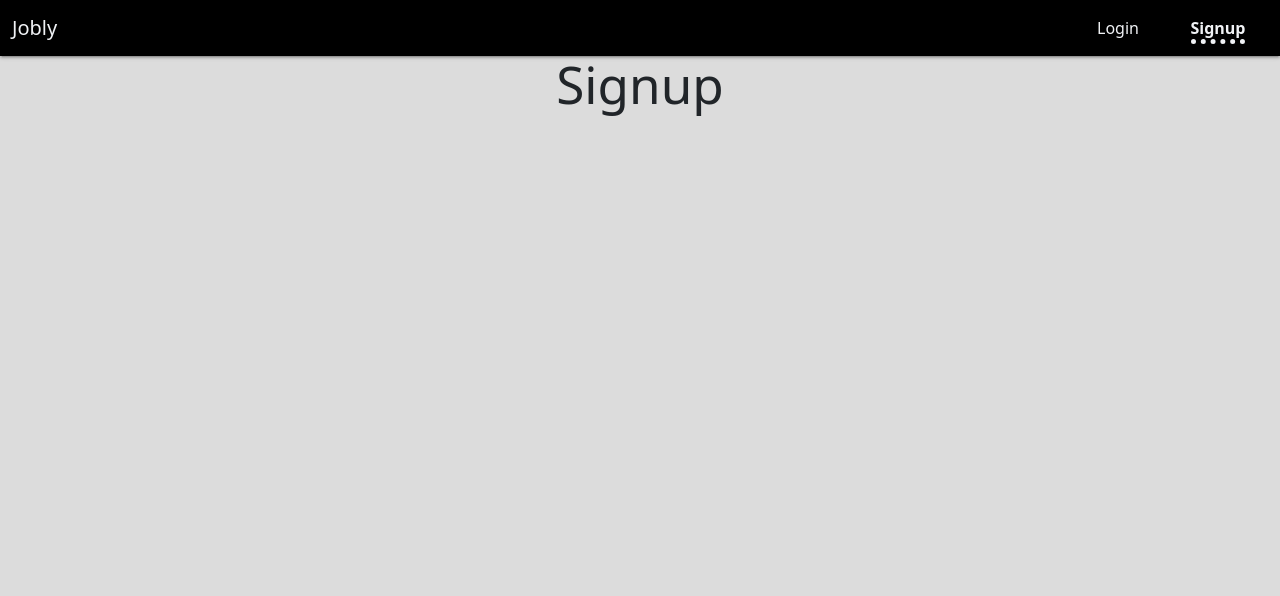
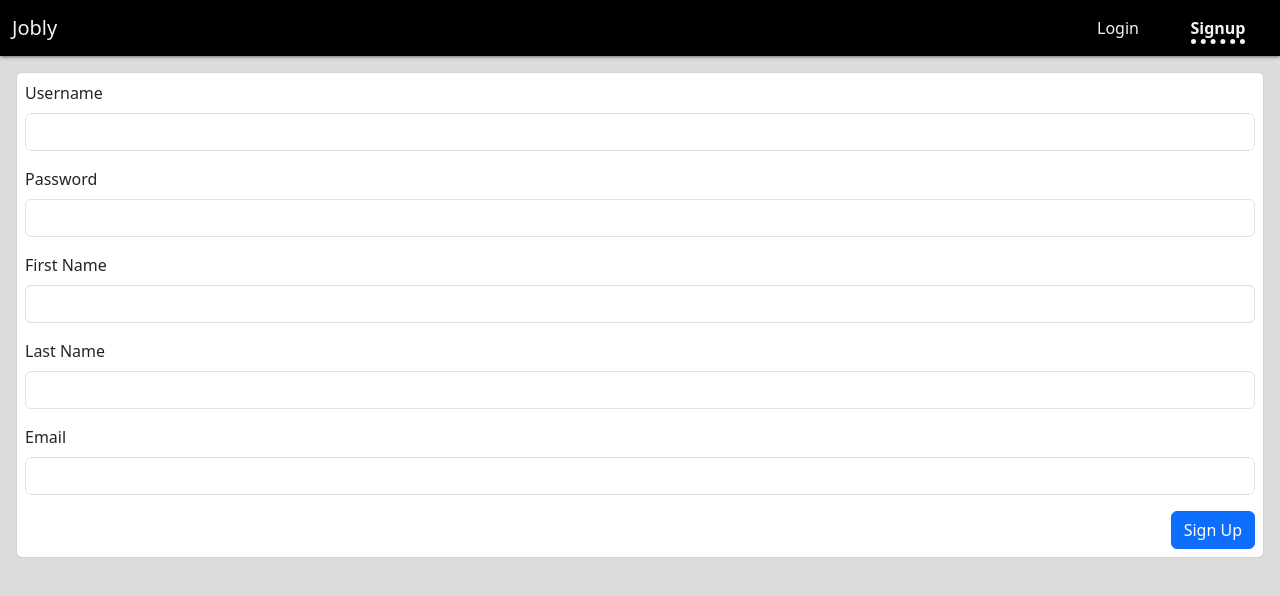
Before and after one commit to yukonnor/bootcamp-react-jobly, a React (Vite) app in the folder frontend/: page /signup in a window 1280 px wide. Shown: the top 596 px of the page. Built offline with nearby package versions, Linux system fonts and the light colour scheme.

Commit message:
add user to localStorage

```diff
--- a/frontend/api.js
+++ b/frontend/api.js
@@ -45,11 +45,22 @@ class JoblyApi {
         return res.company;
     }
 
-    /** Authenticate user (returns {token}) */
+    /** Authenticate user
+     *  returns: {token}) */
 
     static async authenticate(username, password) {
         console.log("in API.authenticate()...");
         let res = await this.request("auth/token", { username, password }, "post");
+        return res;
+    }
+
+    /** Register user
+     *  accepts: userObj { username, password, firstName, lastName, email }
+     *  returns: {token} */
+
+    static async register(userObj) {
+        console.log("in API.register()...");
+        let res = await this.request("auth/register", userObj, "post");
         return res;
     }
 }
--- a/frontend/src/App.jsx
+++ b/frontend/src/App.jsx
@@ -1,6 +1,7 @@
 import { useState, useEffect } from "react";
 import { BrowserRouter, Route, Routes, Link } from "react-router-dom";
 import JoblyApi from "../api.js";
+import useLocalStorage from "./hooks/useLocalStorage";
 import "./App.css";
 
 // Route Components
@@ -15,7 +16,7 @@ import UserProfile from "./UserProfile.jsx";
 
 function App() {
     const [isLoading, setIsLoading] = useState(true);
-    const [user, setUser] = useState({});
+    const [user, setUser] = useLocalStorage("user", {});
 
     /* useEffect to get menue items from db.json upon inital render */
 
@@ -37,13 +38,25 @@ function App() {
     //     authUser();
     // }, []);
 
-    /* authUser to authenticate username + password from login form*/
+    /* authUser to authenticate username + password from Login form*/
 
     async function authUser(username, password) {
         let response = await await JoblyApi.authenticate(username, password);
-        console.log("authUer response:", response);
+        console.log("authUser response:", response);
         if (response && response.token) {
             setUser((user) => ({ username, ...response }));
+        }
+        return response;
+    }
+
+    /* registerUser to create a user from Signup form
+    /  userObj is: { username, password, firstName, lastName, email } */
+
+    async function registerUser(userObj) {
+        let response = await await JoblyApi.register(userObj);
+        console.log("registerUser response:", response);
+        if (response && response.token) {
+            setUser((user) => ({ username: userObj.username, ...response }));
         }
         return response;
     }
@@ -62,8 +75,16 @@ function App() {
                         <Route exact path="/companies" element={<Companies />} />
                         <Route exact path="/companies/:companyHandle" element={<CompanyDetail />} />
                         <Route exact path="/jobs" element={<Jobs />} />
-                        <Route exact path="/login" element={<Login authUser={authUser} />} />
-                        <Route exact path="/signup" element={<Signup />} />
+                        <Route
+                            exact
+                            path="/login"
+                            element={<Login user={user} authUser={authUser} />}
+                        />
+                        <Route
+                            exact
+                            path="/signup"
+                            element={<Signup user={user} registerUser={registerUser} />}
+                        />
                         <Route exact path="/profile" element={<UserProfile />} />
                     </Routes>
                 </main>
--- a/frontend/src/Login.jsx
+++ b/frontend/src/Login.jsx
@@ -1,12 +1,12 @@
 import React, { useState } from "react";
-import { useNavigate } from "react-router-dom";
+import { Navigate, useNavigate } from "react-router-dom";
 import { Card, Form, FormGroup, Label, Input, Button, Alert } from "reactstrap";
 
 /** Form for authenticating / logging in a user
  *
  */
 
-const Login = ({ authUser }) => {
+const Login = ({ user, authUser }) => {
     const INITIAL_STATE = { username: "testadmin", password: "password" };
     const [formData, setFormData] = useState(INITIAL_STATE);
     const [error, setError] = useState();
@@ -29,7 +29,7 @@ const Login = ({ authUser }) => {
         if (response.token) {
             navigate("/");
         } else {
-            setError("Invalid username/password.");
+            setError(response.message);
         }
     };
 
@@ -42,6 +42,11 @@ const Login = ({ authUser }) => {
             [name]: value,
         }));
     };
+
+    // if user is logged in, redirect to home screen
+    if (user.token) {
+        return <Navigate to="/" />;
+    }
 
     /** Render form. After form submitted, show a success alert with link to home page. */
 
--- a/frontend/src/NavBar.jsx
+++ b/frontend/src/NavBar.jsx
@@ -24,7 +24,7 @@ function NavBar({ user, setUser }) {
                     </NavItem>
                     <NavItem>
                         <NavLink to="/" onClick={handleLogOut}>
-                            Log Out
+                            {`Log Out (${user.username})`}
                         </NavLink>
                     </NavItem>
                 </Nav>
--- a/frontend/src/Signup.jsx
+++ b/frontend/src/Signup.jsx
@@ -1,7 +1,121 @@
-import { Link } from "react-router-dom";
+import React, { useState } from "react";
+import { useNavigate } from "react-router-dom";
+import { Card, Form, FormGroup, Label, Input, Button, Alert } from "reactstrap";
 
-function Signup() {
-    return <h1>Signup</h1>;
-}
+/** Form for creating a user
+ *
+ */
+
+const Signup = ({ user, registerUser }) => {
+    const INITIAL_STATE = { username: "", password: "", firstName: "", lastName: "", email: "" };
+    const [formData, setFormData] = useState(INITIAL_STATE);
+    const [error, setError] = useState();
+    const navigate = useNavigate();
+
+    /** Send user object to parent for authentication.
+     *  If successful: redirect to home page as logged in user
+     *  If error: show error message */
+
+    const handleSubmit = async (evt) => {
+        evt.preventDefault();
+
+        const userObj = formData;
+
+        const response = await registerUser(userObj);
+
+        console.log("handleSubmit register response: ", response);
+
+        // based on response, navigate home or show error
+        if (response.token) {
+            navigate("/");
+        } else {
+            setError(response.message);
+        }
+    };
+
+    /** Update local state w/ current state of input element */
+
+    const handleChange = (evt) => {
+        const { name, value } = evt.target;
+        setFormData((fData) => ({
+            ...fData,
+            [name]: value,
+        }));
+    };
+
+    // if user is logged in, redirect to home screen
+    if (user.token) {
+        return <Navigate to="/" />;
+    }
+
+    /** Render form. After form submitted, show a success alert with link to home page. */
+
+    return (
+        <>
+            <Card>
+                <Form onSubmit={handleSubmit}>
+                    <FormGroup>
+                        <Label for="username">Username</Label>
+                        <Input
+                            id="username"
+                            name="username"
+                            type="text"
+                            value={formData.username}
+                            onChange={handleChange}
+                        ></Input>
+                    </FormGroup>
+
+                    <FormGroup>
+                        <Label for="password">Password</Label>
+                        <Input
+                            id="password"
+                            name="password"
+                            type="password"
+                            value={formData.password}
+                            onChange={handleChange}
+                        ></Input>
+                    </FormGroup>
+
+                    <FormGroup>
+                        <Label for="firstName">First Name</Label>
+                        <Input
+                            id="firstName"
+                            name="firstName"
+                            type="text"
+                            value={formData.firstName}
+                            onChange={handleChange}
+                        ></Input>
+                    </FormGroup>
+
+                    <FormGroup>
+                        <Label for="lastName">Last Name</Label>
+                        <Input
+                            id="lastName"
+                            name="lastName"
+                            type="text"
+                            value={formData.lastName}
+                            onChange={handleChange}
+                        ></Input>
+                    </FormGroup>
+
+                    <FormGroup>
+                        <Label for="email">Email</Label>
+                        <Input
+                            id="email"
+                            name="email"
+                            type="text"
+                            value={formData.email}
+                            onChange={handleChange}
+                        ></Input>
+                    </FormGroup>
+
+                    {error ? <Alert color="danger">{error}</Alert> : null}
+
+                    <Button color="primary">Sign Up</Button>
+                </Form>
+            </Card>
+        </>
+    );
+};
 
 export default Signup;
--- /dev/null
+++ b/frontend/src/hooks/useLocalStorage.jsx
@@ -0,0 +1,26 @@
+import React, { useState, useEffect } from "react";
+
+const useLocalStorage = (key, defaultValue) => {
+    // rather than passing in an init value to useState, you can also use a func that returns init value
+    // in this case, the function checks localStorage, if nothing there returns defaultVlue
+    const [state, setState] = useState(() => {
+        let value;
+        try {
+            value = JSON.parse(window.localStorage.getItem(key)) || defaultValue;
+        } catch (e) {
+            console.log(e);
+            // return default value
+            value = defaultValue;
+        }
+        return value;
+    });
+
+    // if the value of key or state changes, update the value in localStorage
+    useEffect(() => {
+        window.localStorage.setItem(key, JSON.stringify(state));
+    }, [key, state]);
+
+    return [state, setState];
+};
+
+export default useLocalStorage;
```
